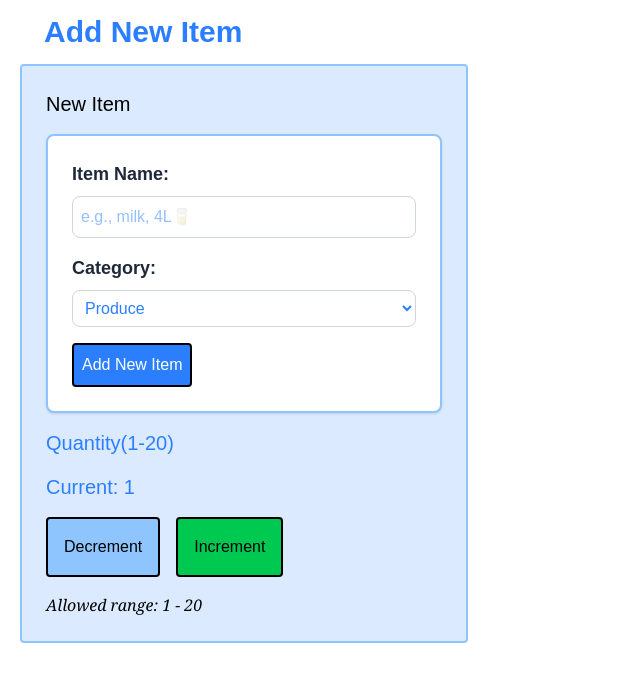
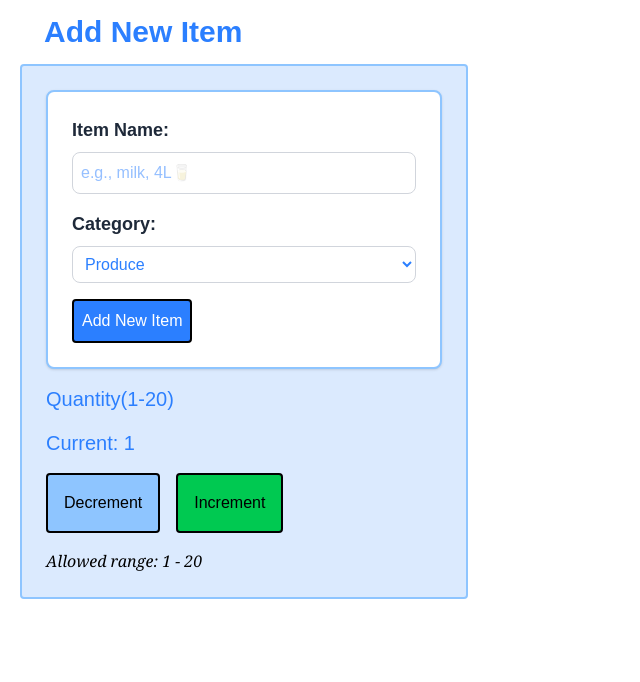
Before and after one commit to Temsters/cprg306-assignments, a Next.js app: page /week-5 in a window 1280 px wide. Shown: the top 682 px of the page, without its empty margins (0-640 px from the left). Built offline with nearby package versions, Linux system fonts and the light colour scheme.

Commit message:
reformatting code, passing quantity aas a props to the form component

```diff
--- a/app/week-5/new-item.js
+++ b/app/week-5/new-item.js
@@ -31,11 +31,9 @@ export default function NewItem() {
   return (
 
   <div className=" max-w-md bg-blue-100 rounded-b lg:rounded ml-5 p-6 pt-6 border-2 border-blue-300">
-    <h2 className="text-black text-xl mb-4">New Item</h2>
-
 
       {/* Form component */}
-      <SimpleFormSubmission onDataSend={handleData} />
+      <SimpleFormSubmission onDataSend={handleData} quantity={quantity} />
 
     {/* Quantity Section */}
     <p className="text-xl mb-4"> Quantity(1-20) </p>
```
